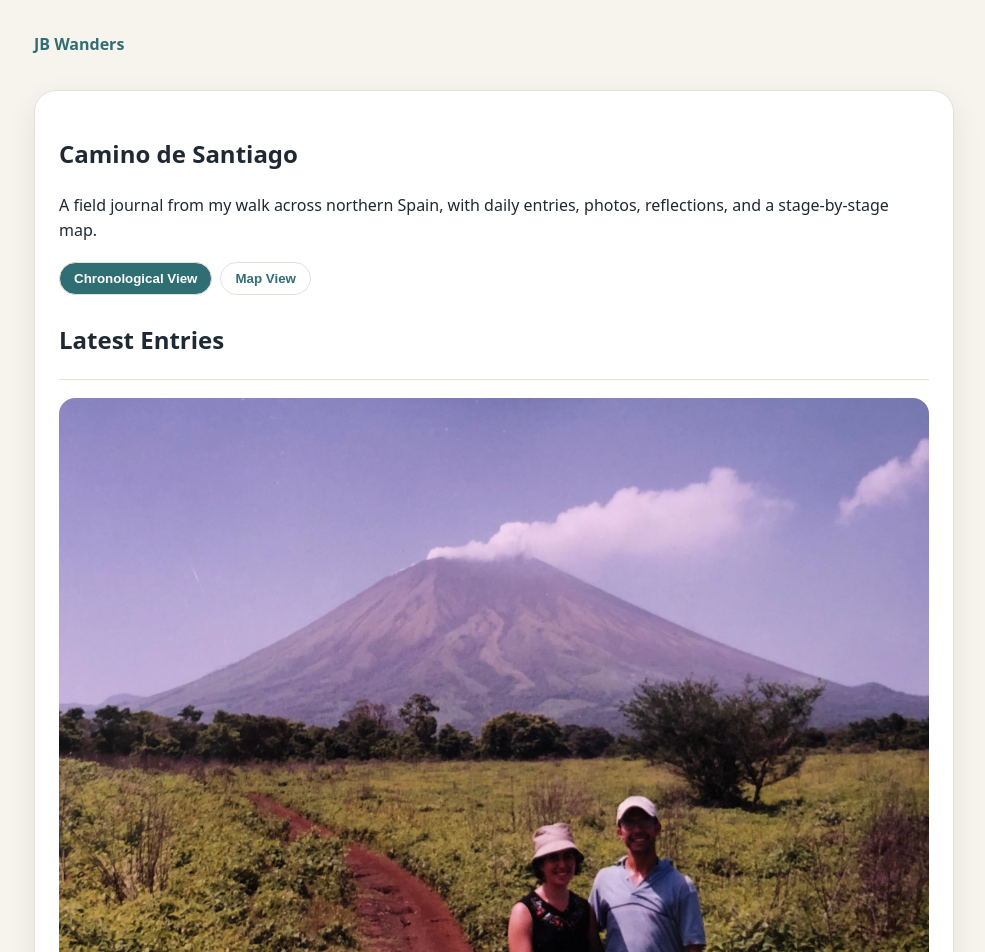
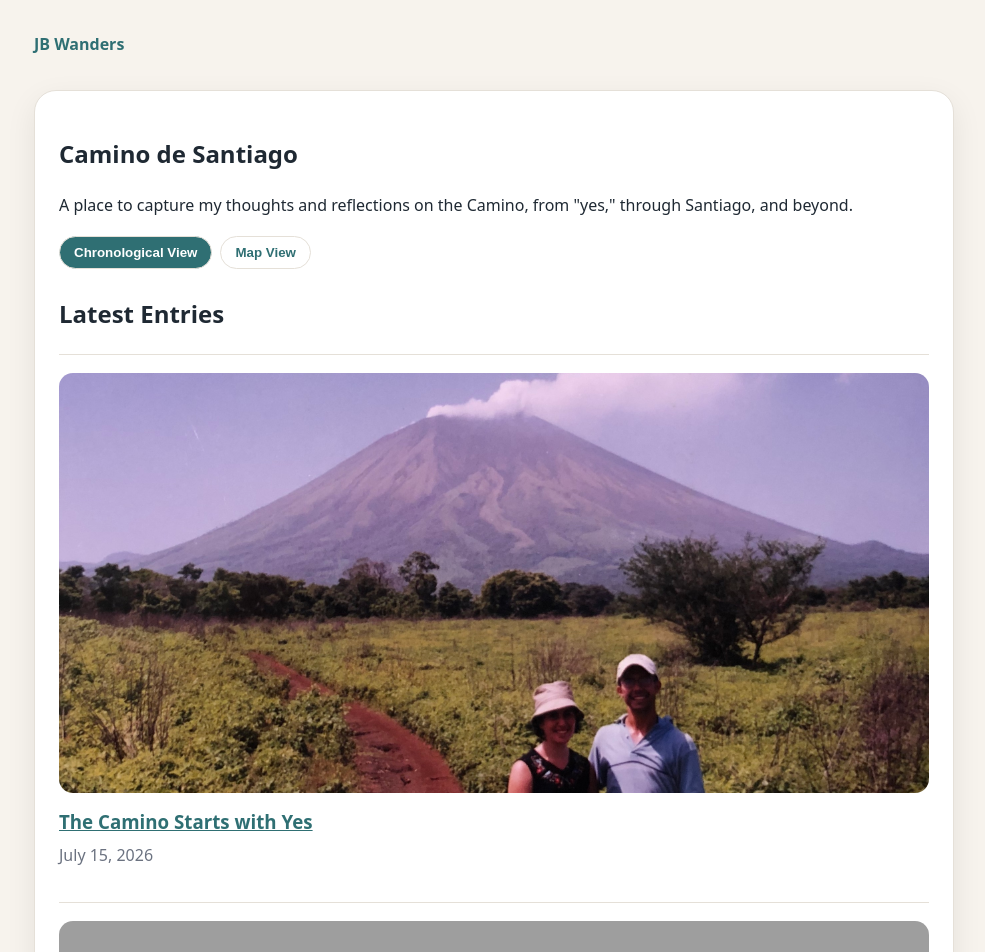
Before and after one commit to jmbauer79/jmbauer79.github.io, a Jekyll site: the page built from wanders/camino-de-santiago.html, in a window 1280 px wide. Shown: the top 952 px of the page, without its empty margins (146-1131 px from the left). Built offline with Jekyll 4.4.1, drawn with Linux system fonts in a browser that asks for light colours; grey boxes are pictures that could not be loaded.

Commit message:
Update camino-de-santiago.html

```diff
--- a/wanders/camino-de-santiago.html
+++ b/wanders/camino-de-santiago.html
@@ -7,8 +7,7 @@
   <h1>Camino de Santiago</h1>
 
   <p>
-    A field journal from my walk across northern Spain, with daily entries,
-    photos, reflections, and a stage-by-stage map.
+    A place to capture my thoughts and reflections on the Camino, from "yes," through Santiago, and beyond.
   </p>
 
   <div class="camino-view-toggle">
@@ -33,24 +32,52 @@
 
   <div class="camino-entry-list">
     {% for entry in entries %}
+
+      {% assign card_image = entry.featured_image %}
+
+      {% unless card_image %}
+        {% for block_number in (1..10) %}
+          {% assign block_key = "content_block_" | append: block_number %}
+          {% assign content_block = entry[block_key] %}
+
+          {% if content_block and content_block.photo %}
+            {% assign card_image = content_block.photo %}
+            {% break %}
+          {% endif %}
+        {% endfor %}
+      {% endunless %}
+
       <article class="camino-card">
-        {% if entry.featured_image %}
-          <a href="{{ entry.url }}">
-            <img src="{{ entry.featured_image }}" alt="{{ entry.title }}">
+        {% if card_image %}
+          <a
+            class="camino-card-image-link"
+            href="{{ entry.url | relative_url }}"
+          >
+            <img
+              class="camino-card-image"
+              src="{{ card_image | relative_url }}"
+              alt="{{ entry.title | escape }}"
+              loading="lazy"
+            >
           </a>
         {% endif %}
 
         <div class="camino-card-body">
           {% if entry.stage_number %}
-            <p class="camino-stage">Stage {{ entry.stage_number }}</p>
+            <p class="camino-stage">
+              Stage {{ entry.stage_number }}
+            </p>
           {% endif %}
 
           <h3>
-            <a href="{{ entry.url }}">{{ entry.title }}</a>
+            <a href="{{ entry.url | relative_url }}">
+              {{ entry.title }}
+            </a>
           </h3>
 
           <p class="camino-meta">
             {{ entry.date | date: "%B %-d, %Y" }}
+
             {% if entry.start_location and entry.end_location %}
               · {{ entry.start_location }} to {{ entry.end_location }}
             {% elsif entry.start_location %}
@@ -65,9 +92,11 @@
               {% if entry.km_walked %}
                 <span>📍 {{ entry.km_walked }} km</span>
               {% endif %}
+
               {% if entry.elevation_gain %}
                 <span>⬆️ {{ entry.elevation_gain }}m gain</span>
               {% endif %}
+
               {% if entry.weather %}
                 <span>🌤 {{ entry.weather }}</span>
               {% endif %}
@@ -91,6 +120,7 @@
 
 <section id="camino-map-view" style="display: none;">
   <h2>Map View</h2>
+
   <p>
     Click a stage marker to open that day's Camino entry.
   </p>
@@ -139,6 +169,38 @@
     padding-top: 18px;
   }
 
+  .camino-card-image-link {
+    display: block;
+    margin-bottom: 14px;
+  }
+
+  .camino-card-image {
+    display: block;
+    width: 100%;
+    max-height: 420px;
+    object-fit: cover;
+    border-radius: 14px;
+  }
+
+  .camino-stage {
+    margin-bottom: 4px;
+    font-size: 0.85rem;
+    font-weight: 700;
+    color: var(--accent);
+    text-transform: uppercase;
+    letter-spacing: 0.04em;
+  }
+
+  .camino-card-body h3 {
+    margin-top: 0;
+    margin-bottom: 6px;
+  }
+
+  .camino-meta {
+    margin-top: 0;
+    color: var(--muted, #888);
+  }
+
   .camino-stats {
     display: flex;
     gap: 14px;
@@ -163,6 +225,10 @@
   }
 
   @media (max-width: 640px) {
+    .camino-card-image {
+      max-height: 300px;
+    }
+
     #camino-map {
       height: 420px;
     }
@@ -177,8 +243,11 @@
       {% assign map_entries = "" | split: "," %}
     {% endif %}
 
+    {% assign first_map_entry = true %}
+
     {% for entry in map_entries %}
       {% if entry.latitude and entry.longitude %}
+        {% unless first_map_entry %},{% endunless %}
         {
           title: {{ entry.title | jsonify }},
           stage: {{ entry.stage_number | jsonify }},
@@ -187,8 +256,9 @@
           end: {{ entry.end_location | jsonify }},
           lat: {{ entry.latitude | jsonify }},
           lng: {{ entry.longitude | jsonify }},
-          url: {{ entry.url | jsonify }}
-        }{% unless forloop.last %},{% endunless %}
+          url: {{ entry.url | relative_url | jsonify }}
+        }
+        {% assign first_map_entry = false %}
       {% endif %}
     {% endfor %}
   ];
@@ -217,19 +292,25 @@
 
     const stageIcon = L.divIcon({
       className: '',
-      html: `<div style="
-        width: 14px; height: 14px;
+      html: `
+        <div style="
+          width: 14px;
+          height: 14px;
           background: #c0392b;
           border: 2px solid white;
           border-radius: 50%;
           box-shadow: 0 1px 4px rgba(0,0,0,0.3);
-      "></div>`,
+        "></div>
+      `,
       iconSize: [14, 14],
       iconAnchor: [7, 7]
     });
 
     if (caminoStages.length > 1) {
-      const latlngs = caminoStages.map(s => [s.lat, s.lng]);
+      const latlngs = caminoStages.map(function(stage) {
+        return [stage.lat, stage.lng];
+      });
+
       L.polyline(latlngs, {
         color: '#c0392b',
         weight: 3,
@@ -239,9 +320,13 @@
     }
 
     caminoStages.forEach(function(stage) {
-      const marker = L.marker([stage.lat, stage.lng], { icon: stageIcon }).addTo(caminoMap);
+      const marker = L.marker(
+        [stage.lat, stage.lng],
+        { icon: stageIcon }
+      ).addTo(caminoMap);
 
       let routeText = '';
+
       if (stage.start && stage.end) {
         routeText = `${stage.start} to ${stage.end}<br>`;
       } else if (stage.start) {
@@ -251,6 +336,7 @@
       }
 
       let stageText = '';
+
       if (stage.stage) {
         stageText = `Stage ${stage.stage}: `;
       }
@@ -263,23 +349,41 @@
       `);
     });
 
-    const bounds = L.latLngBounds(caminoStages.map(s => [s.lat, s.lng]));
-    caminoMap.fitBounds(bounds, { padding: [40, 40] });
+    const bounds = L.latLngBounds(
+      caminoStages.map(function(stage) {
+        return [stage.lat, stage.lng];
+      })
+    );
+
+    caminoMap.fitBounds(bounds, {
+      padding: [40, 40]
+    });
 
     caminoMapInitialized = true;
   }
 
   function showCaminoView(view) {
-    const chronological = document.getElementById('camino-chronological-view');
-    const map = document.getElementById('camino-map-view');
-    const buttons = document.querySelectorAll('.camino-view-toggle button');
+    const chronological = document.getElementById(
+      'camino-chronological-view'
+    );
 
-    buttons.forEach(btn => btn.classList.remove('active'));
+    const map = document.getElementById(
+      'camino-map-view'
+    );
+
+    const buttons = document.querySelectorAll(
+      '.camino-view-toggle button'
+    );
+
+    buttons.forEach(function(button) {
+      button.classList.remove('active');
+    });
 
     if (view === 'map') {
       chronological.style.display = 'none';
       map.style.display = 'block';
       buttons[1].classList.add('active');
+
       setTimeout(initializeCaminoMap, 100);
     } else {
       chronological.style.display = 'block';
```
Also changed, not shown: other parts of wanders/camino-de-santiago.html (+15 -4 lines). Lines whose indentation alone changed are shown as unchanged.
